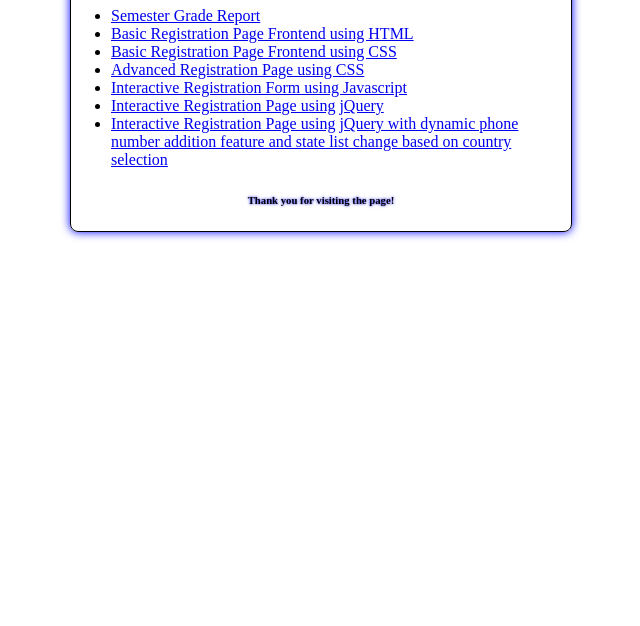
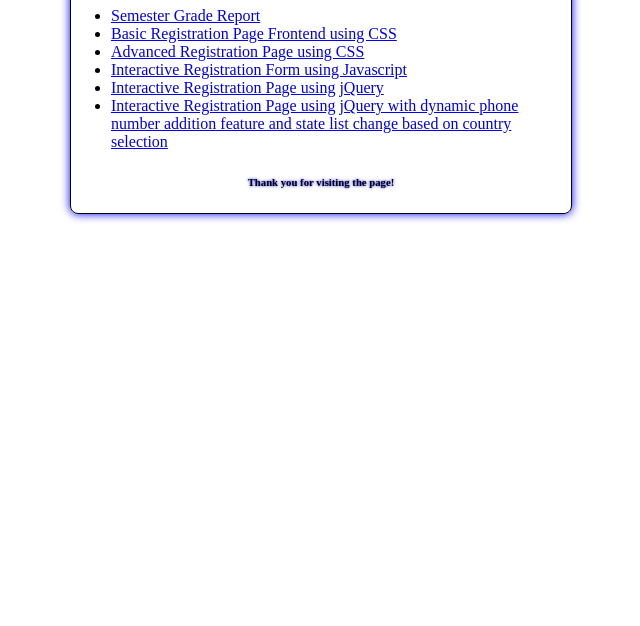
Before and after one commit to Akash-Kumar-Panda/Akash-Kumar-Panda.github.io, a plain HTML site: page index.html in a window 1280 px wide. Shown: the part 174-800 px from the top of the page, without its empty margins (319-959 px from the left). Drawn offline with Linux system fonts and the light colour scheme.

Commit message:
Update index.html

```diff
--- a/index.html
+++ b/index.html
@@ -20,11 +20,6 @@
       <ul>
         <li>
           <a href="1_HTML/Assignment_1/Resume.htm">Semester Grade Report</a>
-        </li>
-        <li>
-          <a href="1_HTML/Assignment_2/Registration.html"
-            >Basic Registration Page Frontend using HTML</a
-          >
         </li>
         <li>
           <a href="2_CSS/Assignment_1/BasicRegistrationForm.html"
```
